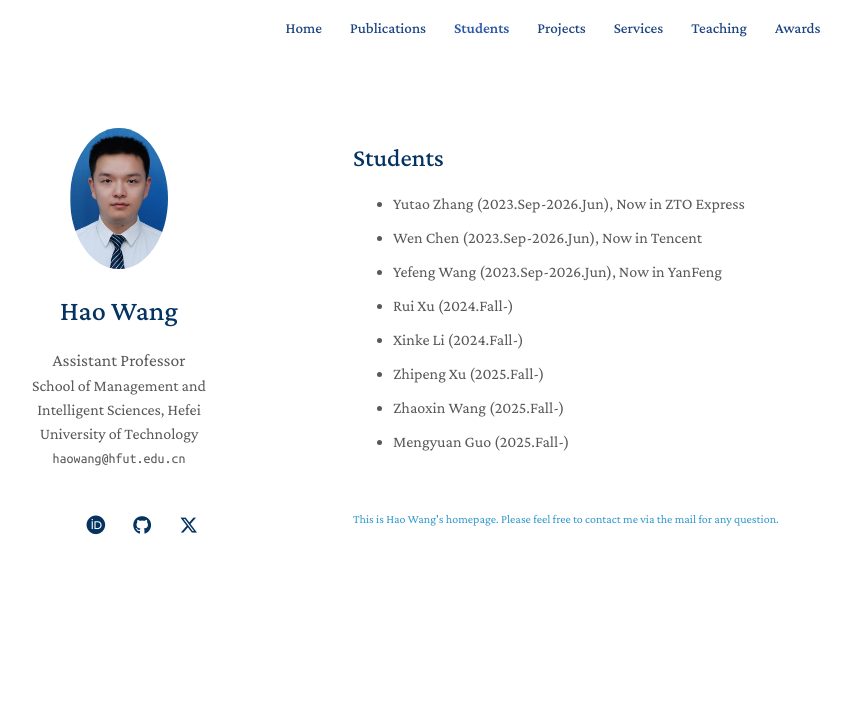
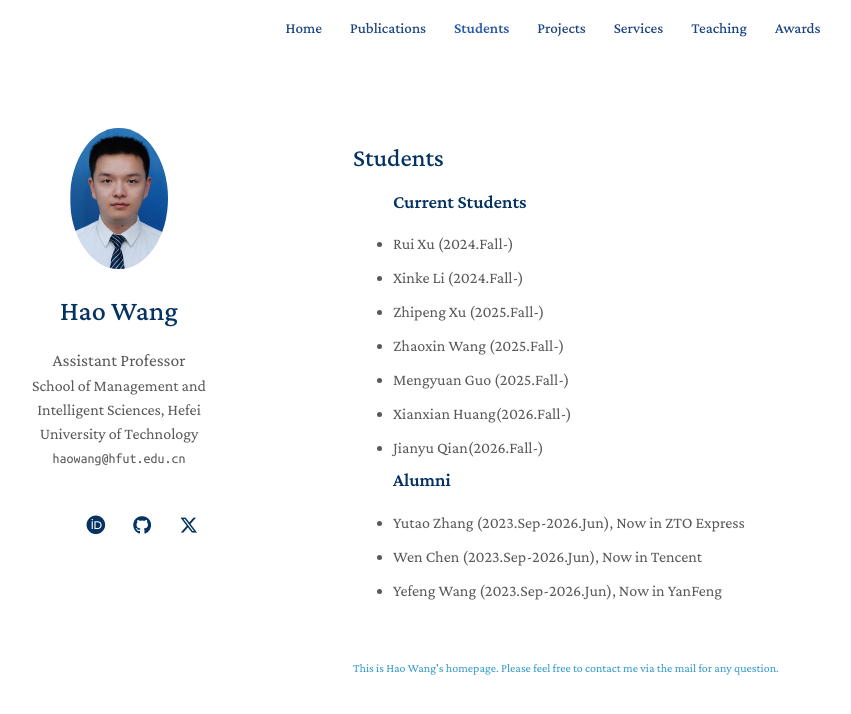
Before and after one commit to Waynehfut/waynehfut.github.io, a Jekyll site: the page built from students.md, in a window 1280 px wide. Shown: the top 714 px of the page, without its empty margins (87-938 px from the left). Built offline with Jekyll 4.4.1, drawn with Linux system fonts in a browser that asks for light colours; a style sheet for code colours, icons or effects is not loaded.

Commit message:
update student

```diff
--- a/students.md
+++ b/students.md
@@ -7,13 +7,17 @@ permalink: /students/
 <div class="page-section">
   <h2>Students</h2>
   <ul>
-    <li>Yutao Zhang (2023.Sep-2026.Jun), Now in ZTO Express </li>
-    <li>Wen Chen (2023.Sep-2026.Jun), Now in Tencent</li>
-    <li>Yefeng Wang (2023.Sep-2026.Jun), Now in YanFeng</li>
+     <h3>Current Students</h3>
     <li>Rui Xu (2024.Fall-)</li>
     <li>Xinke Li (2024.Fall-)</li>
     <li>Zhipeng Xu (2025.Fall-)</li>
     <li>Zhaoxin Wang (2025.Fall-)</li>
     <li>Mengyuan Guo (2025.Fall-)</li>
+    <li>Xianxian Huang(2026.Fall-)</li>
+    <li>Jianyu Qian(2026.Fall-)</li>
+    <h3>Alumni</h3>
+    <li>Yutao Zhang (2023.Sep-2026.Jun), Now in ZTO Express </li>
+    <li>Wen Chen (2023.Sep-2026.Jun), Now in Tencent</li>
+    <li>Yefeng Wang (2023.Sep-2026.Jun), Now in YanFeng</li>
   </ul>
 </div>
```
